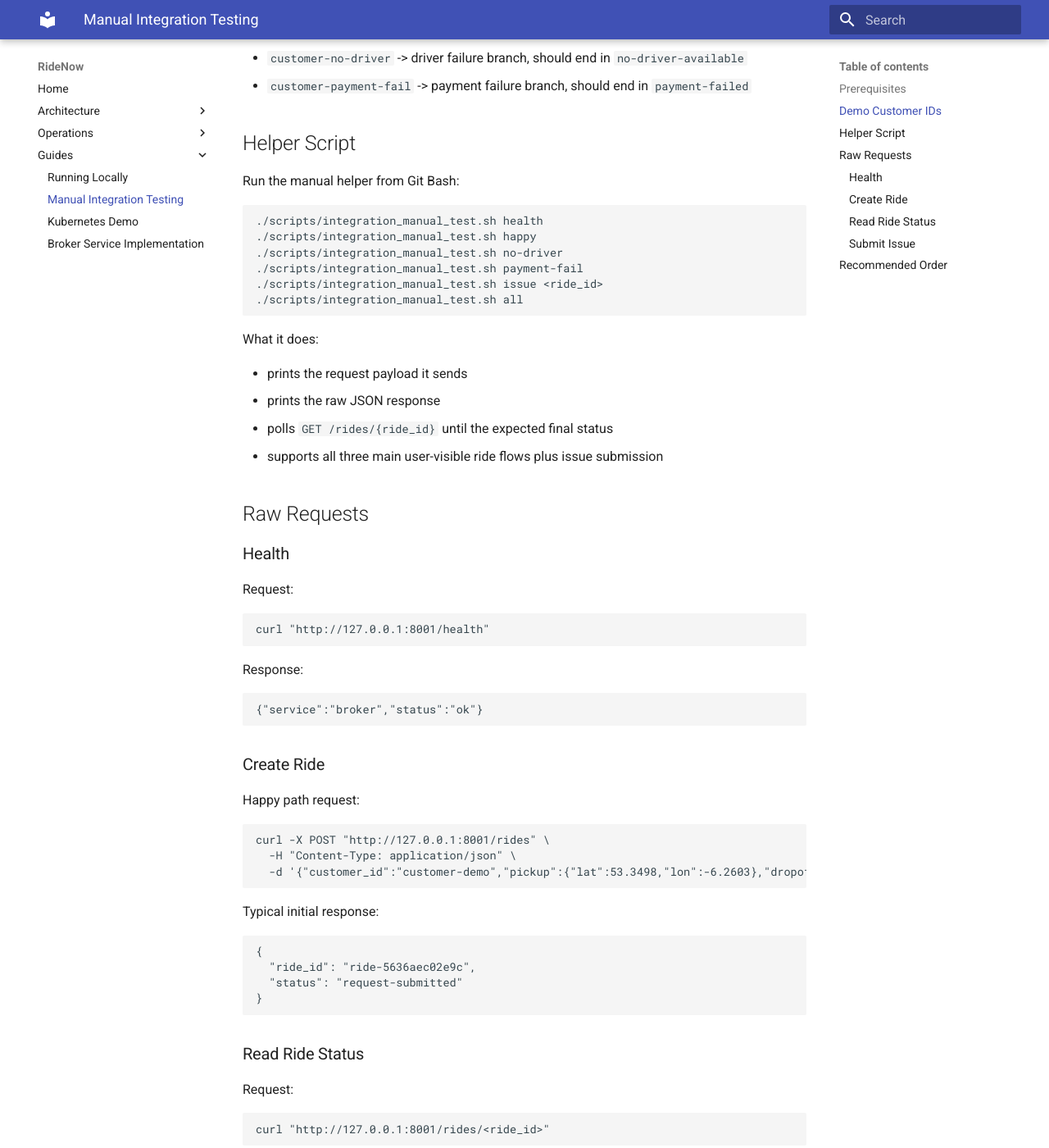
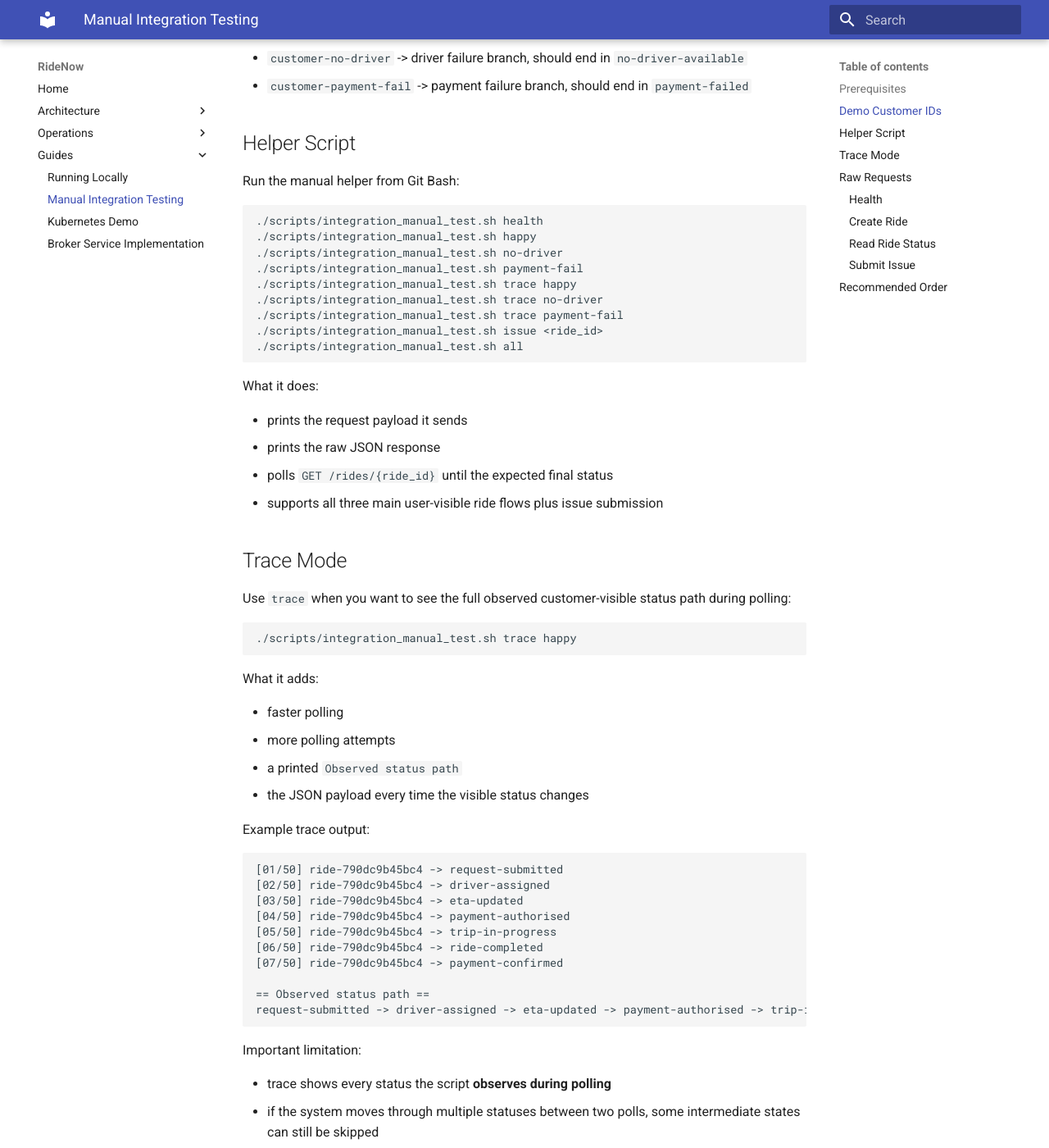
Before and after one commit to welsol21/RideNow, an MkDocs documentation site: the page built from docs/guides/manual_integration_testing.md, in a window 1280 px wide and 1400 px high, scrolled down 489 px. Shown: the whole window at 82% size. Built offline with MkDocs 1.6.1 and Material for MkDocs 9.7.7, drawn with Linux system fonts in a browser that asks for light colours; some of the changed text lies outside the part shown.

Commit message:
docs: add trace mode to manual integration helper

````diff
--- a/docs/guides/manual_integration_testing.md
+++ b/docs/guides/manual_integration_testing.md
@@ -25,6 +25,9 @@ Run the manual helper from Git Bash:
 ./scripts/integration_manual_test.sh happy
 ./scripts/integration_manual_test.sh no-driver
 ./scripts/integration_manual_test.sh payment-fail
+./scripts/integration_manual_test.sh trace happy
+./scripts/integration_manual_test.sh trace no-driver
+./scripts/integration_manual_test.sh trace payment-fail
 ./scripts/integration_manual_test.sh issue <ride_id>
 ./scripts/integration_manual_test.sh all
 ```
@@ -35,6 +38,48 @@ What it does:
 - prints the raw JSON response
 - polls `GET /rides/{ride_id}` until the expected final status
 - supports all three main user-visible ride flows plus issue submission
+
+## Trace Mode
+
+Use `trace` when you want to see the full observed customer-visible
+status path during polling:
+
+```bash
+./scripts/integration_manual_test.sh trace happy
+```
+
+What it adds:
+
+- faster polling
+- more polling attempts
+- a printed `Observed status path`
+- the JSON payload every time the visible status changes
+
+Example trace output:
+
+```text
+[01/50] ride-790dc9b45bc4 -> request-submitted
+[02/50] ride-790dc9b45bc4 -> driver-assigned
+[03/50] ride-790dc9b45bc4 -> eta-updated
+[04/50] ride-790dc9b45bc4 -> payment-authorised
+[05/50] ride-790dc9b45bc4 -> trip-in-progress
+[06/50] ride-790dc9b45bc4 -> ride-completed
+[07/50] ride-790dc9b45bc4 -> payment-confirmed
+
+== Observed status path ==
+request-submitted -> driver-assigned -> eta-updated -> payment-authorised -> trip-in-progress -> ride-completed -> payment-confirmed
+```
+
+Important limitation:
+
+- trace shows every status the script **observes during polling**
+- if the system moves through multiple statuses between two polls, some
+  intermediate states can still be skipped
+- you can make polling denser with:
+
+```bash
+RIDENOW_TRACE_POLL_ATTEMPTS=80 RIDENOW_TRACE_POLL_INTERVAL_SECONDS=0.1 ./scripts/integration_manual_test.sh trace happy
+```
 
 ## Raw Requests
 
````
Also changed, not shown: 1 other file.
